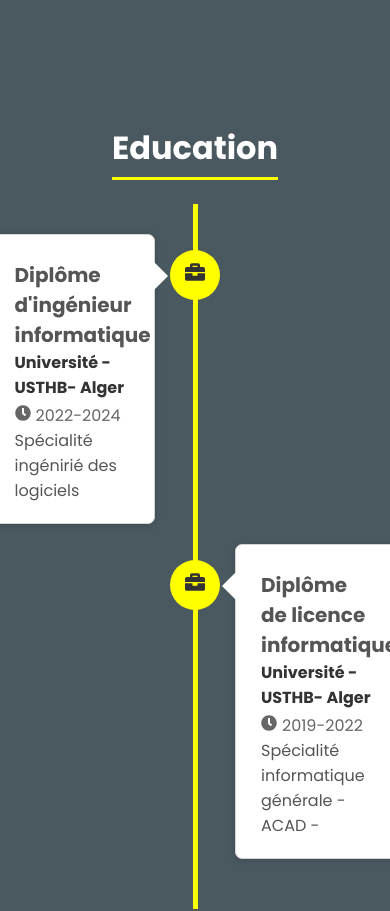
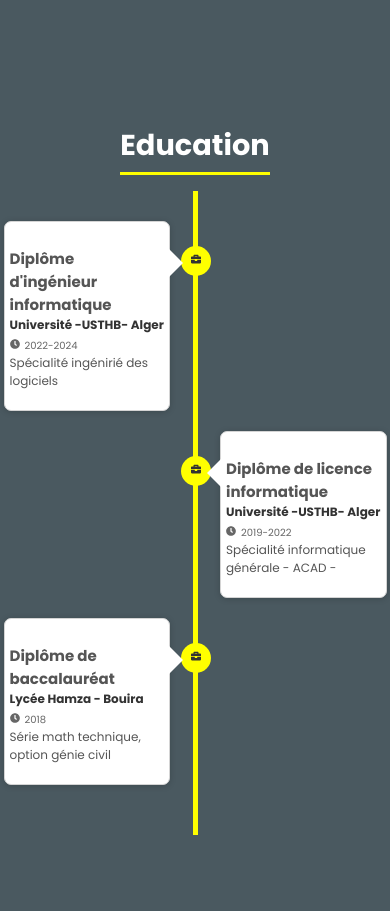
Before and after one commit to abdenourgarti/portfolio, a React (Create React App) app: page / in a window 390 px wide. Shown: the part 2500-3411 px from the top of the page. Built offline with nearby package versions, Linux system fonts and the light colour scheme.

Commit message:
education section v3

```diff
--- a/src/components/Education/education.css
+++ b/src/components/Education/education.css
@@ -139,9 +139,60 @@
     }
 }
 
+@media (max-width: 640px){
+    .timeline-panel-container{
+        margin-left: 10px;
+    }
+
+    .timeline-panel-container-inverted {
+        margin-right: 10px;
+    }
+
+    .timeline li .timeline-badge{
+        width: 30px;
+        line-height: 30px;
+        font-size: 10px;
+        top: 25px;
+        left: 52%;
+    }
+
+    .timeline-panel{
+        padding-left: 5px;
+        padding-right: 5px;
+    }
+    .timeline-heading h3{
+        font-size: 15px;
+    }
+    .timeline-heading h4{
+        font-size: 12px;
+    }
+
+    .text-muted{
+        font-size: 10px;
+    }
+
+    .timeline-body{
+        font-size: 12px;
+    }
+}
+
 @media (max-width: 480px) {
-    .about-me-title {
+    #education h2 {
         font-size: 1.8rem;
         margin-bottom: 1rem;
     }
+
+    .timeline-panel-container{
+        margin-left: 15px;
+        margin-right: 2px;
+    }
+
+    .timeline-panel-container-inverted {
+        margin-right: 15px;
+        margin-left: 2px;
+    }
+
+    .timeline li .timeline-badge{
+        left: 53%;
+    }
 }
--- a/src/components/Education/education.js
+++ b/src/components/Education/education.js
@@ -40,6 +40,21 @@ const Education = () => {
                             </div>
                         </div>
                     </li>
+                    <li>
+                        <div className="timeline-badge"><FaBriefcase /></div>
+                        <div className="timeline-panel-container">
+                            <div className="timeline-panel">
+                                <div className="timeline-heading">
+                                    <h3>Diplôme de baccalauréat</h3>
+                                    <h4>Lycée Hamza - Bouira</h4>
+                                    <p className="text-muted"><FaClock className='icon'/>2018</p>
+                                </div>
+                                <div className="timeline-body">
+                                    <p>Série math technique, option génie civil</p>
+                                </div>
+                            </div>
+                        </div>
+                    </li>
                 </ul>
             </div>
         </section>
```
